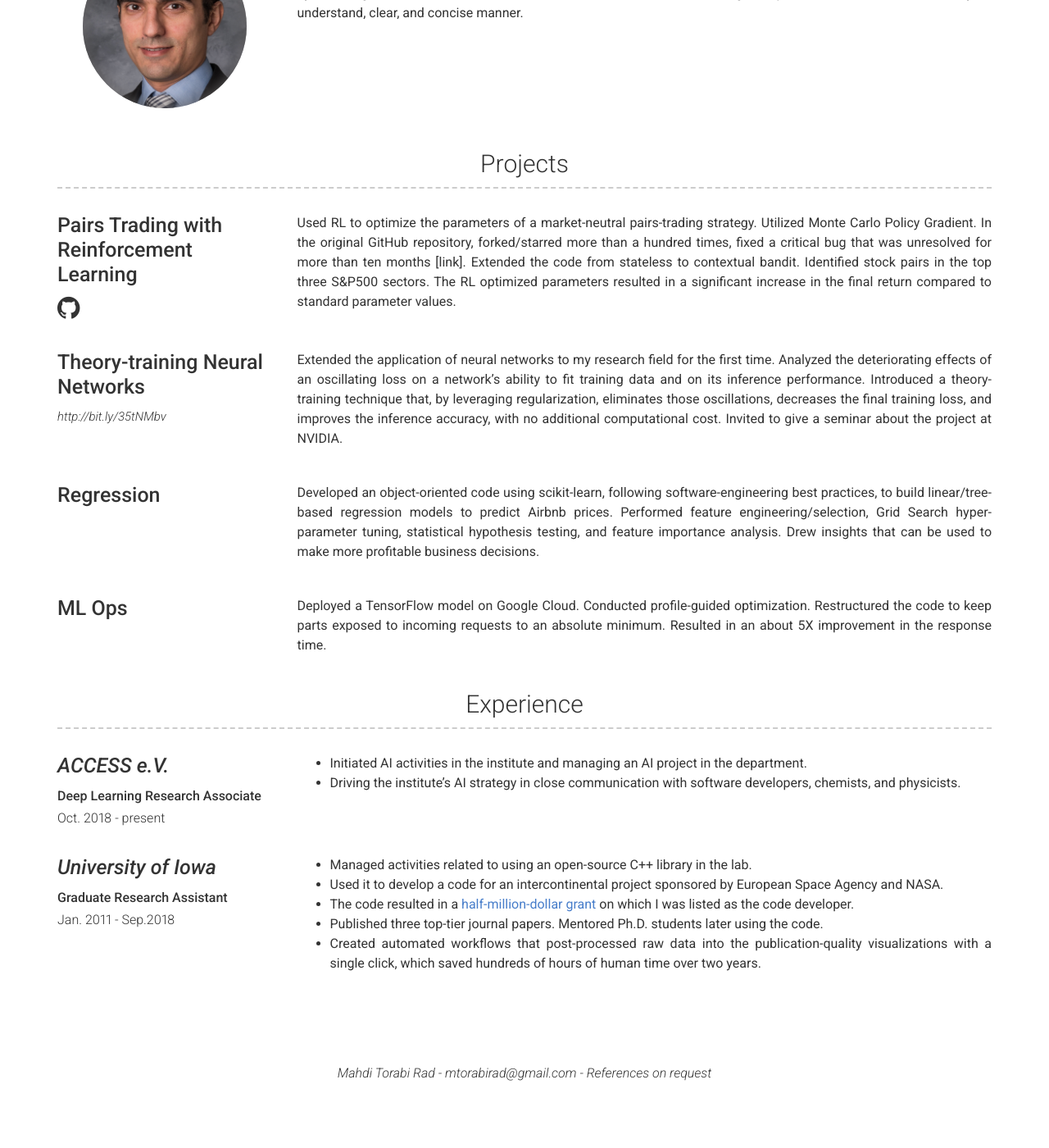
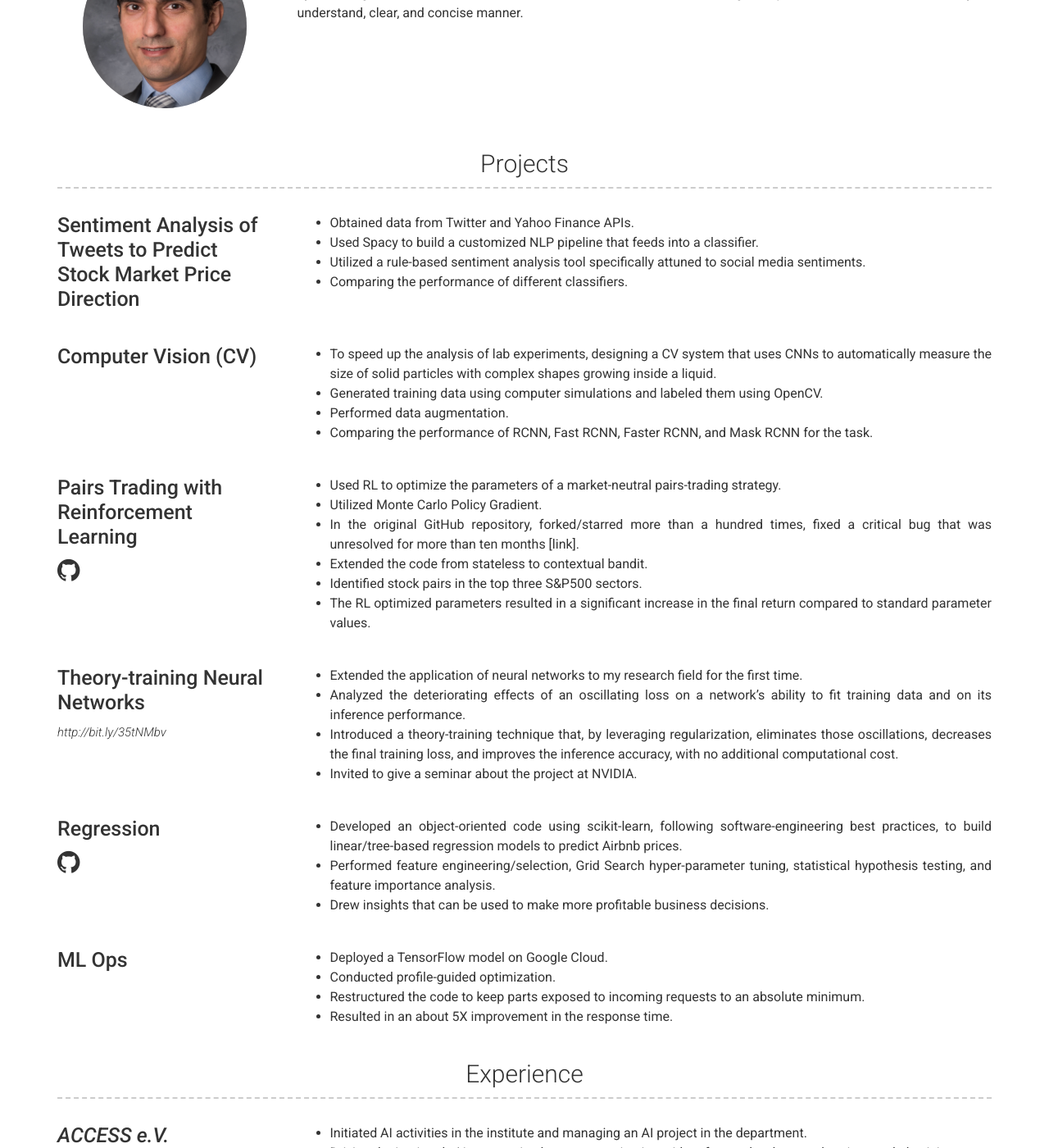
Before and after one commit to mtorabirad/mtorabirad.github.io, a Jekyll site: the page built from index.md, in a window 1280 px wide and 1400 px high, scrolled down 397 px. Shown: the whole window at 82% size. Built offline with Jekyll 4.4.1, drawn with Linux system fonts in a browser that asks for light colours; before the commit the page ends 1730 px from its top, so only the background shows below that.

Commit message:
'more_projects_added'

```diff
--- a/_data/projects.yml
+++ b/_data/projects.yml
@@ -1,31 +1,50 @@
 # Project template
+- name: Sentiment Analysis of Tweets to Predict Stock Market Price Direction
+  # github: mtorabirad/Pair-Trading-Reinforcement-Learning
+  description: | # this will include new lines to allow paragraphs
+    - Obtained data from Twitter and Yahoo Finance APIs.
+    - Used Spacy to build a customized NLP pipeline that feeds into a classifier.
+    - Utilized a rule-based sentiment analysis tool specifically attuned to social media sentiments.
+    - Comparing the performance of different classifiers.
+
+- name: Computer Vision (CV)
+  # github: mtorabirad/Pair-Trading-Reinforcement-Learning
+  description: | # this will include new lines to allow paragraphs
+    - To speed up the analysis of lab experiments, designing a CV system that uses CNNs to automatically measure the size of solid particles with complex shapes growing inside a liquid.
+    - Generated training data using computer simulations and labeled them using OpenCV.
+    - Performed data augmentation.
+    - Comparing the performance of RCNN, Fast RCNN, Faster RCNN, and Mask RCNN for the task.
+
 
 - name: Pairs Trading with Reinforcement Learning
   github: mtorabirad/Pair-Trading-Reinforcement-Learning
-  description: | # this will include new lines to allow paragraphs
-    Used RL to optimize the parameters of a market-neutral pairs-trading strategy. Utilized Monte Carlo Policy Gradient.
-    In the original GitHub repository, forked/starred more than a hundred times, fixed a critical bug that was unresolved
-    for more than ten months [link]. Extended the code from stateless to contextual bandit. Identified stock pairs in the top
-    three S&P500 sectors. The RL optimized parameters resulted in a significant increase in the final return compared to standard parameter values.
+  description: |
+    - Used RL to optimize the parameters of a market-neutral pairs-trading strategy.
+    - Utilized Monte Carlo Policy Gradient.
+    - In the original GitHub repository, forked/starred more than a hundred times, fixed a critical bug that was unresolved for more than ten months [link].
+    - Extended the code from stateless to contextual bandit.
+    - Identified stock pairs in the top three S&P500 sectors.
+    - The RL optimized parameters resulted in a significant increase in the final return compared to standard parameter values.
 
 - name: Theory-training Neural Networks
   link: http://bit.ly/35tNMbv
-  description: | # this will include new lines to allow paragraphs
-    Extended the application of neural networks to my research field for the first time. Analyzed the deteriorating effects of an oscillating loss on a
-    network’s ability to fit training data and on its inference performance. Introduced a theory-training technique that, by leveraging
-    regularization, eliminates those oscillations, decreases the final training loss, and improves the inference accuracy, with no additional
-    computational cost. Invited to give a seminar about the project at NVIDIA.
+  description: |
+    - Extended the application of neural networks to my research field for the first time.
+    - Analyzed the deteriorating effects of an oscillating loss on a network’s ability to fit training data and on its inference performance.
+    - Introduced a theory-training technique that, by leveraging regularization, eliminates those oscillations, decreases the final training loss, and improves the inference accuracy, with no additional computational cost.
+    - Invited to give a seminar about the project at NVIDIA.
 
 - name: Regression
-  #github: mtorabirad/PricePrediction
+  github: mtorabirad/PricePrediction
   description: |
-    Developed an object-oriented code using scikit-learn, following software-engineering best practices, to build linear/tree-based
-    regression models to predict Airbnb prices. Performed feature engineering/selection, Grid Search hyper-parameter tuning, statistical
-    hypothesis testing, and feature importance analysis. Drew insights that can be used to make more profitable business decisions.
+    - Developed an object-oriented code using scikit-learn, following software-engineering best practices, to build linear/tree-based
+    regression models to predict Airbnb prices.
+    - Performed feature engineering/selection, Grid Search hyper-parameter tuning, statistical hypothesis testing, and feature importance analysis.
+    - Drew insights that can be used to make more profitable business decisions.
 
 - name: ML Ops
-  #link: github.com/mnabian
-  #github: mnabian/DNN_Reliability_Repository
   description: |
-    Deployed a TensorFlow model on Google Cloud. Conducted profile-guided optimization. Restructured the code to keep parts exposed to
-    incoming requests to an absolute minimum. Resulted in an about 5X improvement in the response time.
+    - Deployed a TensorFlow model on Google Cloud.
+    - Conducted profile-guided optimization.
+    - Restructured the code to keep parts exposed to incoming requests to an absolute minimum.
+    - Resulted in an about 5X improvement in the response time.
```
